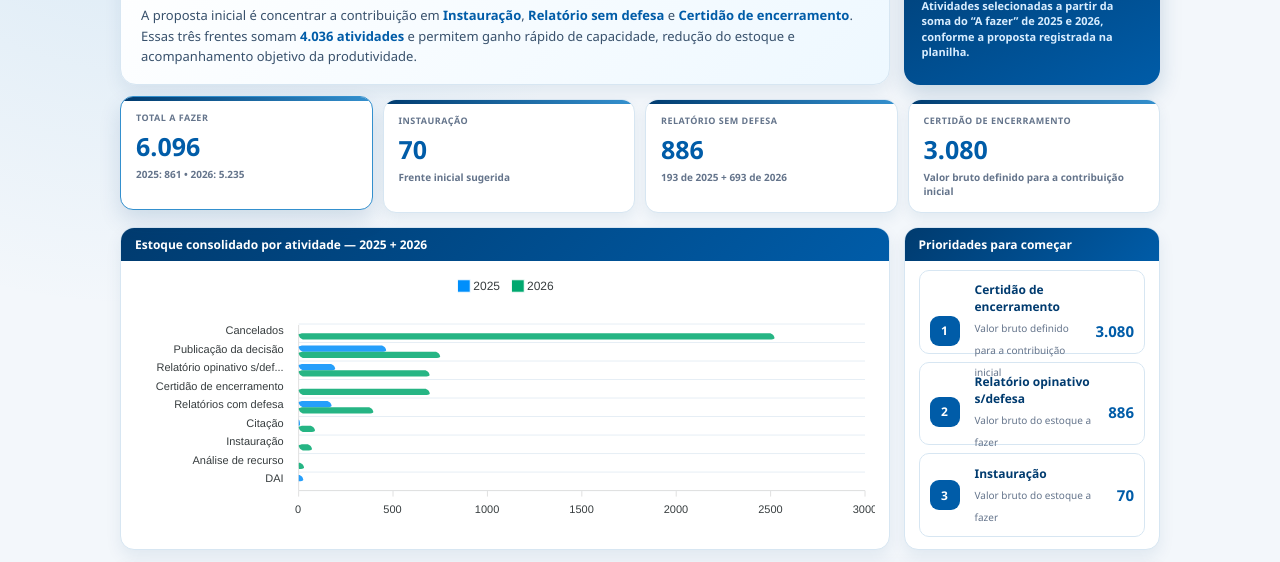
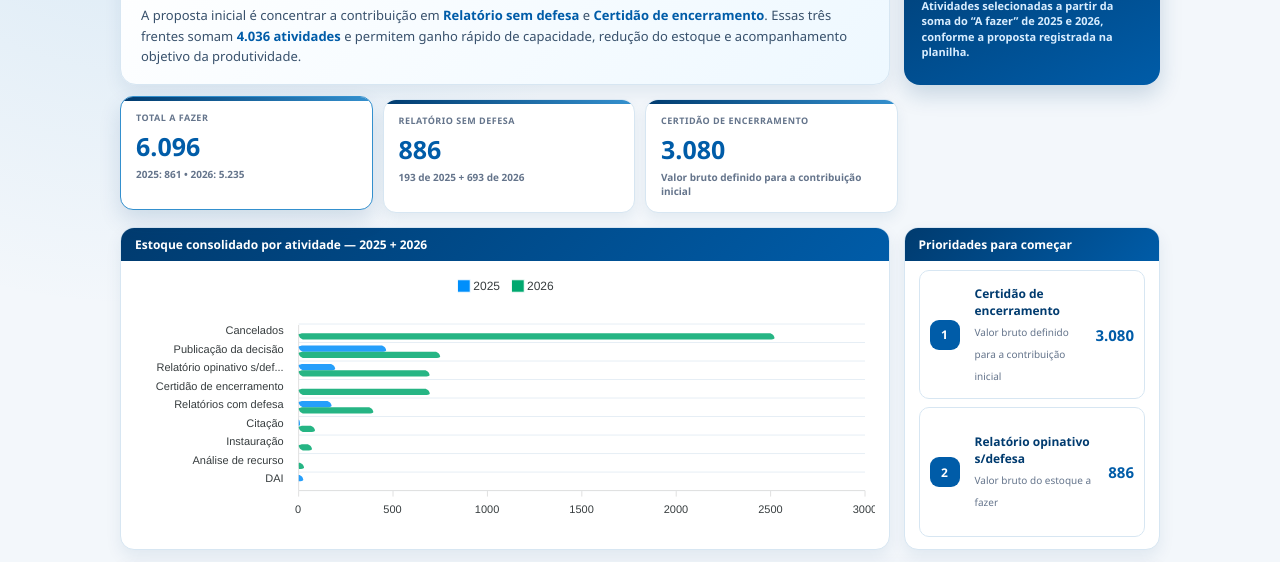
Before and after one commit to DPCDetran/DHC---AEDJ, a plain HTML site: page index.html.html in a window 1280 px wide. Shown: the part 210-772 px from the top of the page. Drawn offline with nearby package versions, Linux system fonts and the light colour scheme.

Commit message:
Add files via upload

```diff
--- a/index.html.html
+++ b/index.html.html
@@ -833,10 +833,9 @@ aside{gap:8px!important}
 <body>
 <header class="hero"><div class="head"><img class="logo" src="http://mobile.detran.sp.gov.br/wps/wcm/connect/c35a0daa-ec74-44f3-a00d-efc4f4d28168/POLI_VERTICAL.png?MOD=AJPERES&CVID=oCIb7a0&useDefaultText=1&useDefaultDesc=0"><div class="title"><h1>Plano de Contribuição Operacional — DPC</h1><p>Visão consolidada das atividades de 2025 e 2026 e proposta inicial de atuação dos servidores</p></div><div class="update">Base analisada<br><strong>2025 + 2026</strong></div></div></header>
 <main class="container">
-<section class="intro"><div class="mission"><div class="eyebrow">Ponto de partida</div><h2>Direcionar os servidores para atividades com alto volume e execução padronizada</h2><p>A proposta inicial é concentrar a contribuição em <strong>Instauração</strong>, <strong>Relatório sem defesa</strong> e <strong>Certidão de encerramento</strong>. Essas três frentes somam <strong>4.036 atividades</strong> e permitem ganho rápido de capacidade, redução do estoque e acompanhamento objetivo da produtividade.</p></div><div class="total-card"><span>Volume inicial de contribuição</span><b>4.036</b><small>Atividades selecionadas a partir da soma do “A fazer” de 2025 e 2026, conforme a proposta registrada na planilha.</small></div></section>
+<section class="intro"><div class="mission"><div class="eyebrow">Ponto de partida</div><h2>Direcionar os servidores para atividades com alto volume e execução padronizada</h2><p>A proposta inicial é concentrar a contribuição em <strong>Relatório sem defesa</strong> e <strong>Certidão de encerramento</strong>. Essas três frentes somam <strong>4.036 atividades</strong> e permitem ganho rápido de capacidade, redução do estoque e acompanhamento objetivo da produtividade.</p></div><div class="total-card"><span>Volume inicial de contribuição</span><b>4.036</b><small>Atividades selecionadas a partir da soma do “A fazer” de 2025 e 2026, conforme a proposta registrada na planilha.</small></div></section>
 <section class="kpis">
 <div class="kpi active" data-filter="Todos"><h3>Total a fazer</h3><div class="value">6.096</div><div class="sub">2025: 861 • 2026: 5.235</div></div>
-<div class="kpi" data-filter="Instauração"><h3>Instauração</h3><div class="value">70</div><div class="sub">Frente inicial sugerida</div></div>
 <div class="kpi" data-filter="Relatório opinativo s/defesa"><h3>Relatório sem defesa</h3><div class="value">886</div><div class="sub">193 de 2025 + 693 de 2026</div></div>
 <div class="kpi" data-filter="Certidão de encerramento"><h3>Certidão de encerramento</h3><div class="value">3.080</div><div class="sub">Valor bruto definido para a contribuição inicial</div></div>
 </section>
@@ -955,7 +954,7 @@ function selecionar(a){filtroAtividade=filtroAtividade===a?'Todos':a;document.qu
 document.querySelectorAll('.kpi').forEach(k=>k.onclick=()=>{filtroAtividade=k.dataset.filter;document.querySelectorAll('.kpi').forEach(x=>x.classList.toggle('active',x===k));renderTabela();renderCharts()});
 document.querySelectorAll('.filters button').forEach(b=>b.onclick=()=>{filtroAno=b.dataset.year;document.querySelectorAll('.filters button').forEach(x=>x.classList.toggle('active',x===b));renderTabela();renderCharts()});
 document.querySelector('.clear').onclick=()=>{filtroAtividade='Todos';filtroAno='Todos';document.querySelectorAll('.kpi,.filters button').forEach((x,i)=>x.classList.toggle('active',x.dataset.filter==='Todos'||x.dataset.year==='Todos'));renderTabela();renderCharts()};
-const focos=[['Certidão de encerramento',3080,'Valor bruto definido para a contribuição inicial'],['Relatório opinativo s/defesa',886,'Valor bruto do estoque a fazer'],['Instauração',70,'Valor bruto do estoque a fazer']];document.getElementById('focusList').innerHTML=focos.map((x,i)=>`<div class="focus-item" data-a="${x[0]}"><div class="rank">${i+1}</div><div><strong>${x[0]}</strong><small>${x[2]}</small></div><b>${fmt(x[1])}</b></div>`).join('');document.querySelectorAll('.focus-item').forEach(x=>x.onclick=()=>selecionar(x.dataset.a));
+const focos=[['Certidão de encerramento',3080,'Valor bruto definido para a contribuição inicial'],['Relatório opinativo s/defesa',886,'Valor bruto do estoque a fazer']];document.getElementById('focusList').innerHTML=focos.map((x,i)=>`<div class="focus-item" data-a="${x[0]}"><div class="rank">${i+1}</div><div><strong>${x[0]}</strong><small>${x[2]}</small></div><b>${fmt(x[1])}</b></div>`).join('');document.querySelectorAll('.focus-item').forEach(x=>x.onclick=()=>selecionar(x.dataset.a));
 let bar;function renderCharts(){const ds=visiveis().sort((a,b)=>b.total-a.total);if(bar)bar.destroy();bar=new ApexCharts(document.querySelector('#barChart'),{chart:{type:'bar',height:255,toolbar:{show:false},events:{dataPointSelection:(e,c,o)=>selecionar(ds[o.dataPointIndex].a)}},series:[{name:'2025',data:ds.map(d=>d.y25)},{name:'2026',data:ds.map(d=>d.y26)}],xaxis:{categories:ds.map(d=>d.a),labels:{trim:true,style:{fontSize:'11px'}}},plotOptions:{bar:{horizontal:true,borderRadius:5,barHeight:'68%'}},dataLabels:{enabled:false},legend:{position:'top'},grid:{borderColor:'#e6eef5'},tooltip:{y:{formatter:v=>fmt(v)}}});bar.render();}
 renderTabela();renderCharts();
 </script>
```
